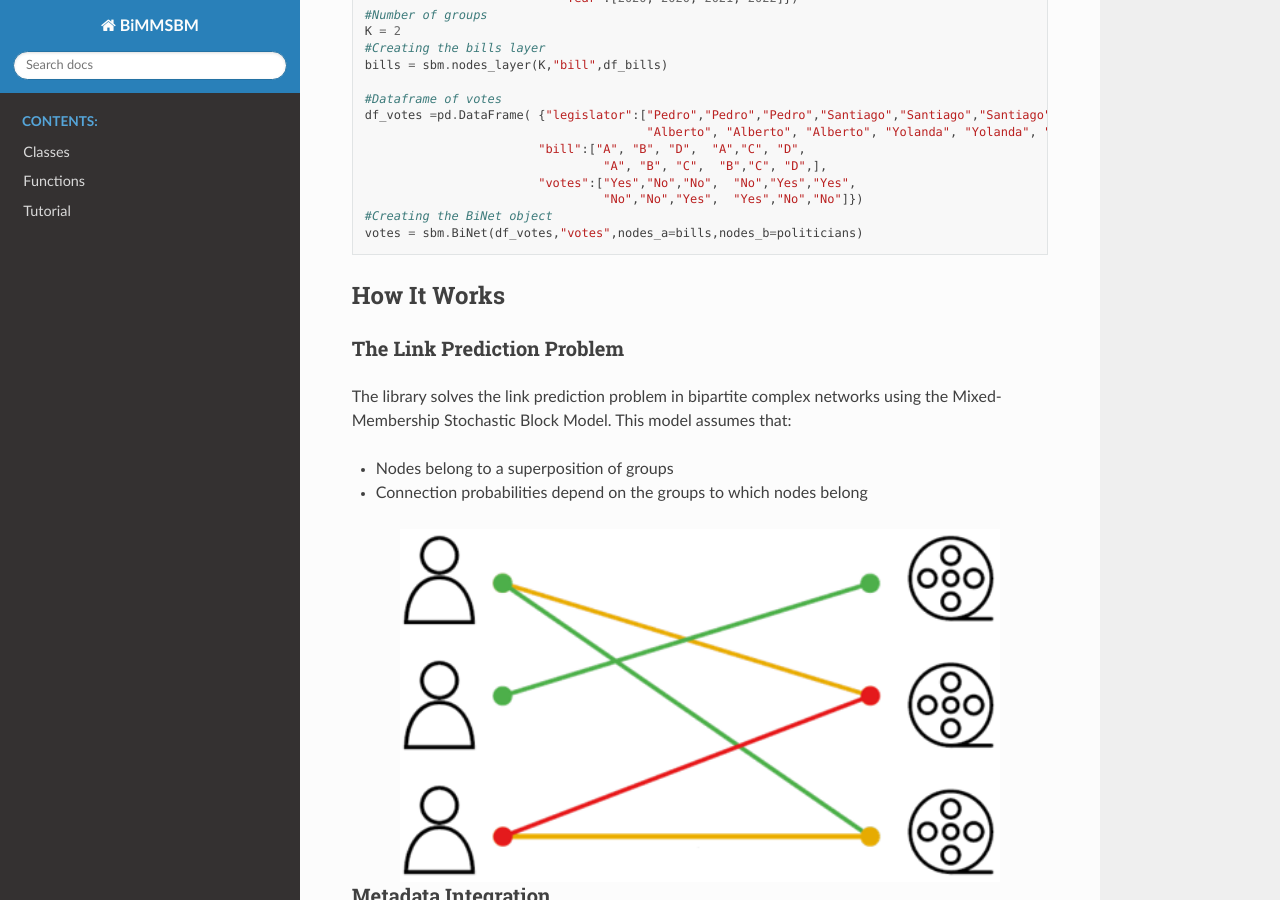
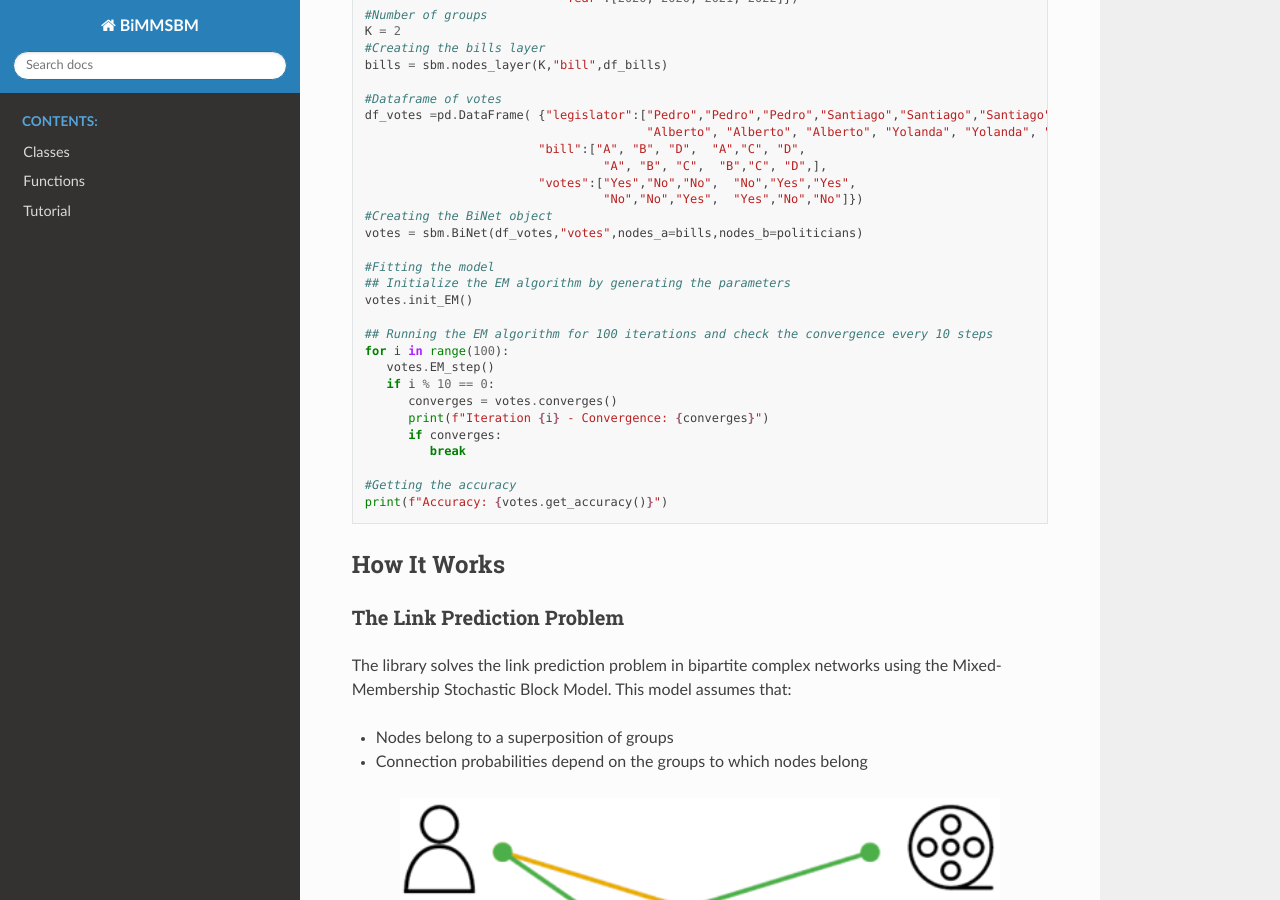
Before and after one commit to oscarcapote/MMSBM_library, a Sphinx documentation site: the page built from docs/source/index.rst, in a window 1280 px wide and 900 px high, scrolled down 1535 px. Built offline with Sphinx 7.4.7 and the Read the Docs theme 3.1.0, drawn with Linux system fonts in a browser that asks for light colours; pages that are not in the unit, such as notebooks, are missing from menus.

Commit message:
Improved example

```diff
--- a/docs/source/index.rst
+++ b/docs/source/index.rst
@@ -93,6 +93,22 @@ Basic Example
    #Creating the BiNet object
    votes = sbm.BiNet(df_votes,"votes",nodes_a=bills,nodes_b=politicians)
 
+   #Fitting the model
+   ## Initialize the EM algorithm by generating the parameters
+   votes.init_EM()
+
+   ## Running the EM algorithm for 100 iterations and check the convergence every 10 steps
+   for i in range(100):
+      votes.EM_step()
+      if i % 10 == 0:
+         converges = votes.converges()
+         print(f"Iteration {i} - Convergence: {converges}")
+         if converges:
+            break
+
+   #Getting the accuracy
+   print(f"Accuracy: {votes.get_accuracy()}")
+
 How It Works
 ------------
 
```
